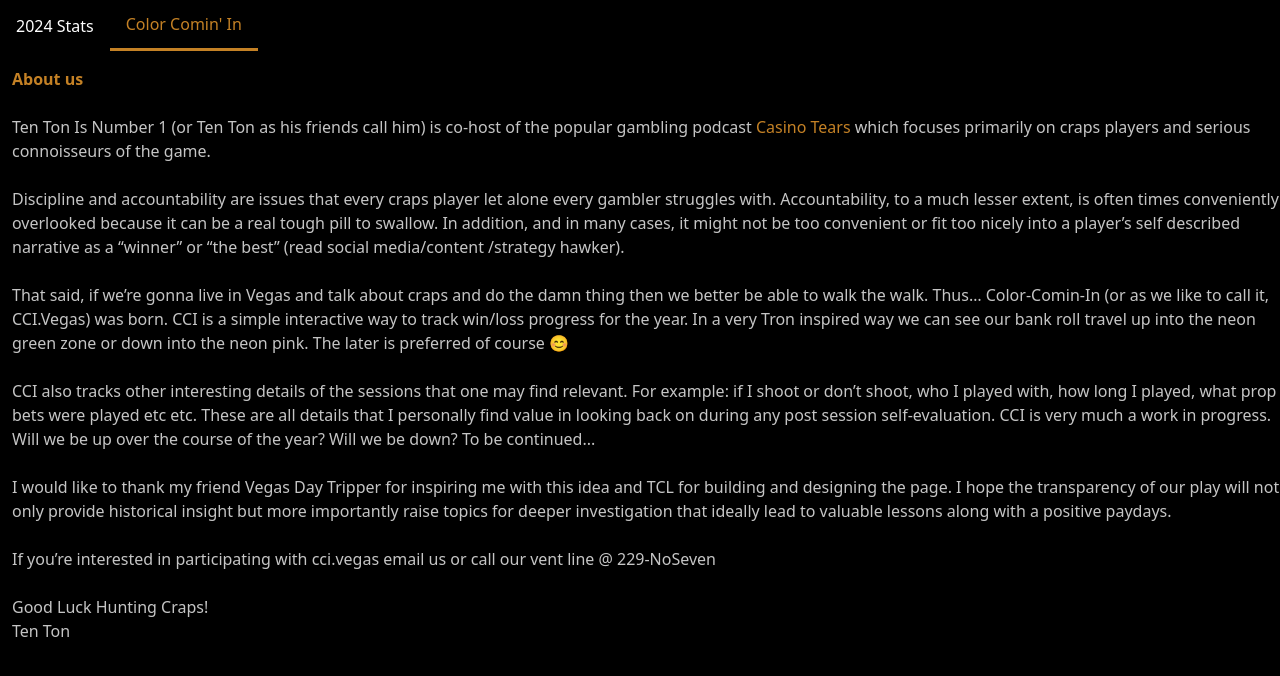
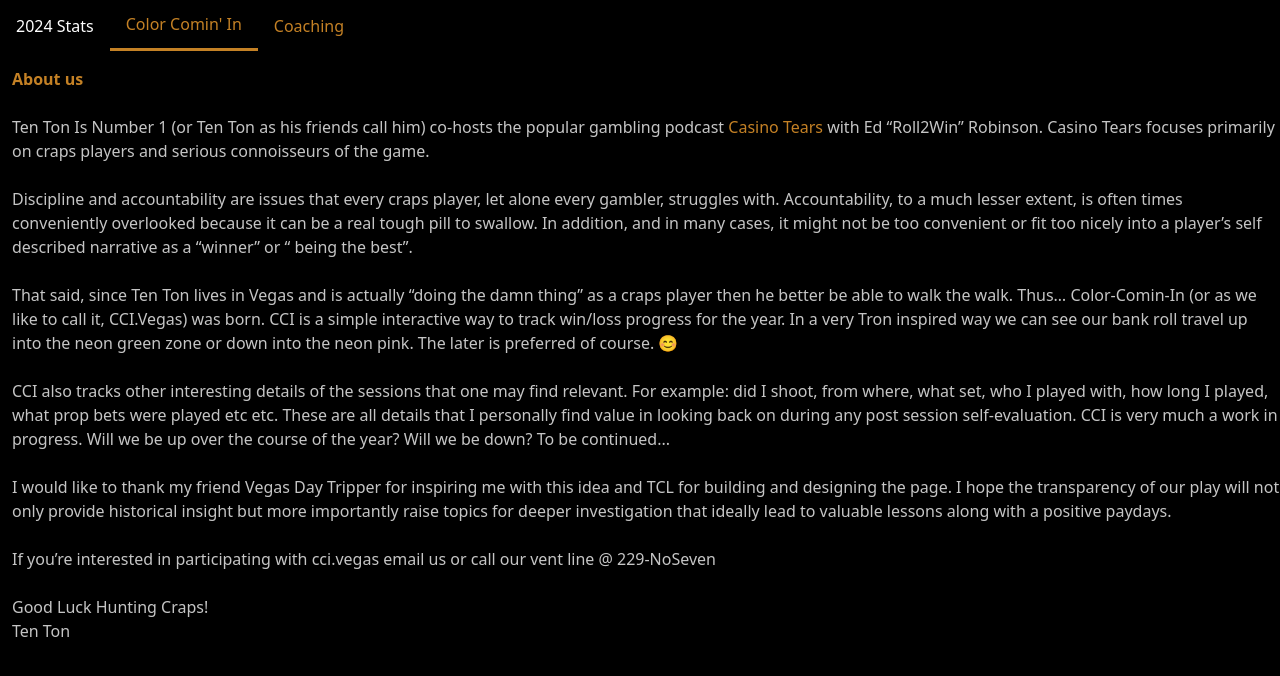
Before and after one commit to TCL735/cci-stats, a React (Create React App) app: page / in a window 1280 px wide. Shown: the top 676 px of the page. Built offline with nearby package versions, Linux system fonts and the light colour scheme.

Commit message:
feat: add Coaching page (#31)

```diff
--- a/src/App.tsx
+++ b/src/App.tsx
@@ -6,25 +6,42 @@ import {
   NEGATIVE_LINE_COLOR_VALUE,
   NEUTRAL_TEXT_COLOR,
   SELECTED_BORDER_STYLE,
+  TABS,
   THEME_TEXT_COLOR,
 } from "./types";
 import { useWindowDimensions } from "./utils";
+import { AboutUs } from "./components/AboutUs";
+import { CoachingPage } from "./components/CoachingPage";
 
 export const App = () => {
+  const [activeTab, setActiveTab] = useState<string | null>(
+    TABS.COLOR_COMIN_IN,
+  );
+
   const aboutUsRef = useRef<HTMLDivElement>(null);
-  const [activeTab, setActiveTab] = useState<string | null>("Color Comin' In");
-  const [backgroundHeight, setBackgroundHeight] = useState<string>("h-screen");
+  const coachingRef = useRef<HTMLDivElement>(null);
+  const [aboutUsHeight, setAboutUsHeight] = useState<string>("h-screen");
+  const [coachingHeight, setCoachingHeight] = useState<string>("h-screen");
+
   const { height } = useWindowDimensions();
 
   useEffect(() => {
     if (aboutUsRef?.current) {
       if (aboutUsRef.current.clientHeight >= height) {
-        setBackgroundHeight("h-max");
+        setAboutUsHeight("h-max");
       } else {
-        setBackgroundHeight("h-screen");
+        setAboutUsHeight("h-screen");
       }
     }
-  }, [aboutUsRef, height]);
+
+    if (coachingRef?.current) {
+      if (coachingRef.current.clientHeight >= height) {
+        setCoachingHeight("h-max");
+      } else {
+        setCoachingHeight("h-screen");
+      }
+    }
+  }, [aboutUsRef, coachingRef, height]);
 
   return (
     <div className="bg-black">
@@ -37,103 +54,37 @@ export const App = () => {
         <Tabs.List className="flex flex-row flex-wrap justify-start border-b-0">
           <Tabs.Tab
             className={`px-4 py-3 hover:text-white ${
-              activeTab === "2024 Stats"
+              activeTab === TABS.STATS_2024
                 ? SELECTED_BORDER_STYLE
                 : "border-black/100"
             } ${THEME_TEXT_COLOR}`}
-            value="2024 Stats"
+            value={TABS.STATS_2024}
           >
-            2024 Stats
+            {TABS.STATS_2024}
           </Tabs.Tab>
           <Tabs.Tab
             className={`px-4 py-3 hover:text-white ${
-              activeTab === "Color Comin' In"
+              activeTab === TABS.COLOR_COMIN_IN
                 ? SELECTED_BORDER_STYLE
                 : "border-black/100"
             } ${THEME_TEXT_COLOR}`}
-            value="Color Comin' In"
+            value={TABS.COLOR_COMIN_IN}
           >
-            Color Comin' In
+            {TABS.COLOR_COMIN_IN}
+          </Tabs.Tab>
+          <Tabs.Tab
+            className={`px-4 py-3 hover:text-white ${
+              activeTab === TABS.COACHING
+                ? SELECTED_BORDER_STYLE
+                : "border-black/100"
+            } ${THEME_TEXT_COLOR}`}
+            value={TABS.COACHING}
+          >
+            {TABS.COACHING}
           </Tabs.Tab>
         </Tabs.List>
 
-        {activeTab ? (
-          activeTab === "Color Comin' In" ? (
-            <Tabs.Panel
-              value={activeTab}
-              className={`ml-3 pt-4 ${NEUTRAL_TEXT_COLOR} ${backgroundHeight}`}
-            >
-              <div ref={aboutUsRef}>
-                <h3 className={`font-extrabold ${THEME_TEXT_COLOR}`}>
-                  About us
-                </h3>
-                <br />
-                <p className="text-pretty">
-                  Ten Ton Is Number 1 (or Ten Ton as his friends call him) is
-                  co-host of the popular gambling podcast{" "}
-                  <a
-                    href="https://www.casinotears.com/"
-                    target="_blank"
-                    rel="noreferrer"
-                    className={`${THEME_TEXT_COLOR} hover:text-white`}
-                  >
-                    <span>Casino Tears</span>
-                  </a>{" "}
-                  which focuses primarily on craps players and serious
-                  connoisseurs of the game.
-                </p>
-                <br />
-                <p className="text-pretty">
-                  Discipline and accountability are issues that every craps
-                  player let alone every gambler struggles with. Accountability,
-                  to a much lesser extent, is often times conveniently
-                  overlooked because it can be a real tough pill to swallow. In
-                  addition, and in many cases, it might not be too convenient or
-                  fit too nicely into a player’s self described narrative as a
-                  “winner” or “the best” (read social media/content /strategy
-                  hawker).
-                </p>
-                <br />
-                <p className="text-pretty">
-                  That said, if we’re gonna live in Vegas and talk about craps
-                  and do the damn thing then we better be able to walk the walk.
-                  Thus… Color-Comin-In (or as we like to call it, CCI.Vegas) was
-                  born. CCI is a simple interactive way to track win/loss
-                  progress for the year. In a very Tron inspired way we can see
-                  our bank roll travel up into the neon green zone or down into
-                  the neon pink. The later is preferred of course 😊
-                </p>
-                <br />
-                <p className="text-pretty">
-                  CCI also tracks other interesting details of the sessions that
-                  one may find relevant. For example: if I shoot or don’t shoot,
-                  who I played with, how long I played, what prop bets were
-                  played etc etc. These are all details that I personally find
-                  value in looking back on during any post session
-                  self-evaluation. CCI is very much a work in progress. Will we
-                  be up over the course of the year? Will we be down? To be
-                  continued...
-                </p>
-                <br />
-                <p className="text-pretty">
-                  I would like to thank my friend Vegas Day Tripper for
-                  inspiring me with this idea and TCL for building and designing
-                  the page. I hope the transparency of our play will not only
-                  provide historical insight but more importantly raise topics
-                  for deeper investigation that ideally lead to valuable lessons
-                  along with a positive paydays.
-                </p>
-                <br />
-                <p className="text-pretty">
-                  If you’re interested in participating with cci.vegas email us
-                  or call our vent line @ 229-NoSeven
-                </p>
-                <br />
-                <p>Good Luck Hunting Craps!</p>
-                <p>Ten Ton</p>
-              </div>
-            </Tabs.Panel>
-          ) : (
+        {activeTab === TABS.STATS_2024 && (
           <Tabs.Panel value={activeTab} className="pt-4">
             <StatsTracker
               dayTrips={tenTon2024}
@@ -141,8 +92,23 @@ export const App = () => {
               lineColor={NEGATIVE_LINE_COLOR_VALUE}
             />
           </Tabs.Panel>
-          )
-        ) : null}
+        )}
+        {activeTab === TABS.COLOR_COMIN_IN && (
+          <Tabs.Panel
+            value={activeTab}
+            className={`ml-3 pt-4 ${NEUTRAL_TEXT_COLOR} ${aboutUsHeight}`}
+          >
+            <AboutUs ref={aboutUsRef} />
+          </Tabs.Panel>
+        )}
+        {activeTab === TABS.COACHING && (
+          <Tabs.Panel
+            value={activeTab}
+            className={`ml-3 pt-4 ${NEUTRAL_TEXT_COLOR} ${coachingHeight}`}
+          >
+            <CoachingPage ref={coachingRef} />
+          </Tabs.Panel>
+        )}
       </Tabs>
     </div>
   );
--- /dev/null
+++ b/src/components/AboutUs.tsx
@@ -0,0 +1,71 @@
+import React, { forwardRef } from "react";
+import { THEME_TEXT_COLOR } from "../types";
+
+export const AboutUs = forwardRef<HTMLDivElement>((_, ref) => {
+  return (
+    <div ref={ref}>
+      <h3 className={`font-extrabold ${THEME_TEXT_COLOR}`}>About us</h3>
+      <br />
+      <p className="text-pretty">
+        Ten Ton Is Number 1 (or Ten Ton as his friends call him) co-hosts the
+        popular gambling podcast{" "}
+        <a
+          href="https://www.casinotears.com/"
+          target="_blank"
+          rel="noreferrer"
+          className={`${THEME_TEXT_COLOR} hover:text-white`}
+        >
+          <span>Casino Tears</span>
+        </a>{" "}
+        with Ed “Roll2Win” Robinson. Casino Tears focuses primarily on craps
+        players and serious connoisseurs of the game.
+      </p>
+      <br />
+      <p className="text-pretty">
+        Discipline and accountability are issues that every craps player, let
+        alone every gambler, struggles with. Accountability, to a much lesser
+        extent, is often times conveniently overlooked because it can be a real
+        tough pill to swallow. In addition, and in many cases, it might not be
+        too convenient or fit too nicely into a player’s self described
+        narrative as a “winner” or “ being the best”.
+      </p>
+      <br />
+      <p className="text-pretty">
+        That said, since Ten Ton lives in Vegas and is actually “doing the damn
+        thing” as a craps player then he better be able to walk the walk. Thus…
+        Color-Comin-In (or as we like to call it, CCI.Vegas) was born. CCI is a
+        simple interactive way to track win/loss progress for the year. In a
+        very Tron inspired way we can see our bank roll travel up into the neon
+        green zone or down into the neon pink. The later is preferred of course.
+        😊
+      </p>
+      <br />
+      <p className="text-pretty">
+        CCI also tracks other interesting details of the sessions that one may
+        find relevant. For example: did I shoot, from where, what set, who I
+        played with, how long I played, what prop bets were played etc etc.
+        These are all details that I personally find value in looking back on
+        during any post session self-evaluation. CCI is very much a work in
+        progress. Will we be up over the course of the year? Will we be down? To
+        be continued...
+      </p>
+      <br />
+      <p className="text-pretty">
+        I would like to thank my friend Vegas Day Tripper for inspiring me with
+        this idea and TCL for building and designing the page. I hope the
+        transparency of our play will not only provide historical insight but
+        more importantly raise topics for deeper investigation that ideally lead
+        to valuable lessons along with a positive paydays.
+      </p>
+      <br />
+      <p className="text-pretty">
+        If you’re interested in participating with cci.vegas email us or call
+        our vent line @ 229-NoSeven
+      </p>
+      <br />
+      <p>Good Luck Hunting Craps!</p>
+      <p>Ten Ton</p>
+      <br />
+    </div>
+  );
+});
--- /dev/null
+++ b/src/components/CoachingPage.tsx
@@ -0,0 +1,74 @@
+import React, { forwardRef } from "react";
+import { THEME_TEXT_COLOR } from "../types";
+
+export const CoachingPage = forwardRef<HTMLDivElement>((_, ref) => {
+  return (
+    <div ref={ref}>
+      <h3 className={`font-extrabold ${THEME_TEXT_COLOR}`}>Coaching</h3>
+      <br />
+      <p className="text-pretty">
+        There are many different coaches all with different coaching styles.
+        Ideally, we suggest matching your current level of play and knowledge to
+        the coach that bests suits these parameters. Some coaches cover it all
+        from basics to advance but each have their own specializatrion. This can
+        be, for example: Dice Throwing, Dice Setting, Dice Reading, Betting,
+        Game Play Operating Systems and Strategy. Finding the right coach also
+        depends on the personality match - some only teach “their” system or way
+        whiles others focus more on a bespoke or custom approach. Identify what
+        you’re trying to learn and then talk to the coach to see if there’s a
+        match.
+      </p>
+      <br />
+      <p className="text-pretty">
+        Below is a list of coaches & or classes/events all worth checking out.
+        We believe each coach has their particular merit and strengths. This
+        list is a work in progress and will be updated over time.
+      </p>
+      <br />
+      <a
+        href="https://www.dicecoach.com/"
+        target="_blank"
+        rel="noreferrer"
+        className={`${THEME_TEXT_COLOR} hover:text-white`}
+      >
+        <span>Dice Coach (Beau Parker) / Las Vegas</span>
+      </a>
+      <br />
+      <br />
+      <a
+        href="https://wagemembers.com/tony-leo/"
+        target="_blank"
+        rel="noreferrer"
+        className={`${THEME_TEXT_COLOR} hover:text-white`}
+      >
+        <span>WAGE (Tony Leo) / Las Vegas</span>
+      </a>
+      <br />
+      <br />
+      <a
+        href="https://www.axispowercraps.com/"
+        target="_blank"
+        rel="noreferrer"
+        className={`${THEME_TEXT_COLOR} hover:text-white`}
+      >
+        <span>Axis Power Craps (Heavy Haltom) / Texas</span>
+      </a>
+      <br />
+      <br />
+      <p className="text-pretty">
+        To any and all coaches & schools: If you would like to be listed as a
+        coach and are willing to be vetted by a Casino Tears Rep please feel
+        free to contact us. We don’t endorse what we haven’t tried and/or
+        experienced ourselves.
+      </p>
+      <br />
+      <p className="text-pretty">
+        To any student looking to learn or take a lesson please feel free to
+        contact us at noseven@casinotears.com. If you would like a personal
+        referral feel free to reach out as we are happy to help and offer our
+        opinion.{" "}
+      </p>
+      <br />
+    </div>
+  );
+});
--- a/src/types.ts
+++ b/src/types.ts
@@ -64,3 +64,9 @@ export const SELECTED_BORDER_STYLE = "border-b-[0.2rem] border-[#C48125]/100";
 export const ECHARTS_SETTINGS = {
   replaceMerge: ["series"],
 };
+
+export const enum TABS {
+  STATS_2024 = "2024 Stats",
+  COLOR_COMIN_IN = "Color Comin' In",
+  COACHING = "Coaching",
+}
```
Lines whose indentation alone changed are shown as unchanged.
